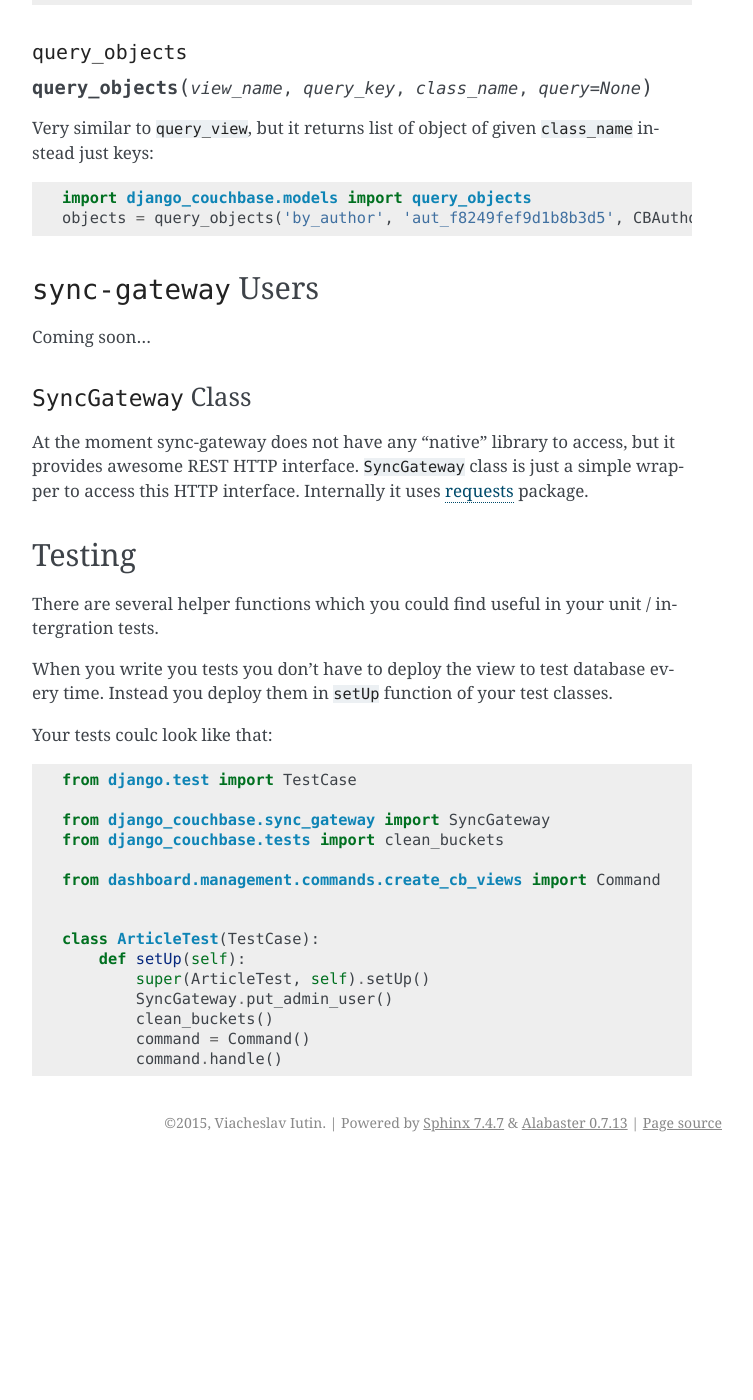
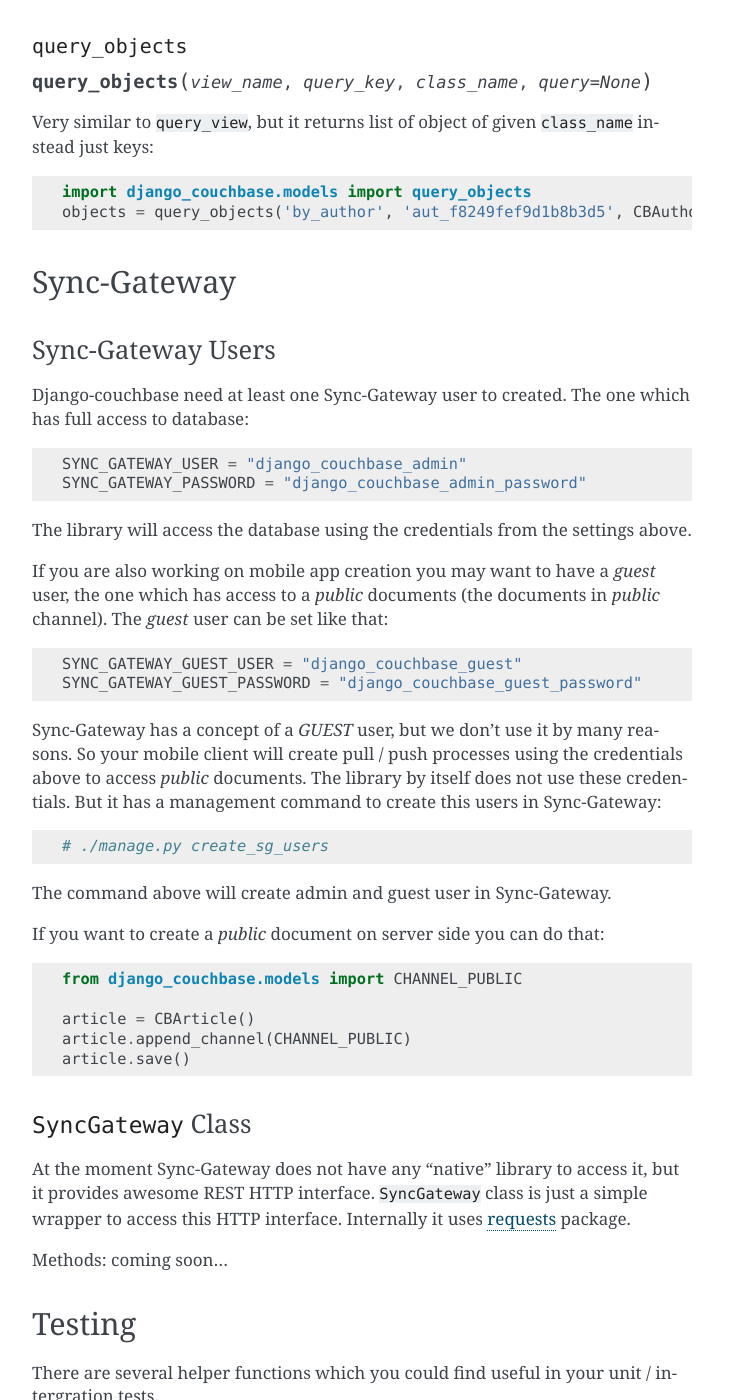
Before and after one commit to smarttradeapp/django_cbtools, a Sphinx documentation site: the page built from docs/tutorial.rst, in a window 1280 px wide and 1400 px high, scrolled down 5172 px. Shown: the whole window, without its empty margins (388-1141 px from the left). Built offline with Sphinx 7.4.7, drawn with Linux system fonts in a browser that asks for light colours; before the commit the page ends 6334 px from its top, so only the background shows below that; some of the changed text lies outside the part shown.

Commit message:
docs: syncgateway intro

```diff
--- a/docs/tutorial.rst
+++ b/docs/tutorial.rst
@@ -6,13 +6,13 @@
 
 Django Couchbase is a wrapper around `couchbase <https://pypi.python.org/pypi/couchbase>`_
 python library plus several hook to
-`sync-gateway <http://developer.couchbase.com/mobile/develop/references/sync-gateway/rest-api/index.html>`_ API.
+`Sync-Gateway <http://developer.couchbase.com/mobile/develop/references/sync-gateway/rest-api/index.html>`_ API.
 
 The document search is perfomred using ``couchbase`` library (directly) connection
 to `couchbase server <http://www.couchbase.com/>`_,
 but saving and retrieving of the document is done using
-`sync-gateway HTTP API <http://developer.couchbase.com/mobile/develop/references/sync-gateway/rest-api/index.html>`_. This is done in order to have documents available for mobile
-clients, which can get all benefits of ``couchbase`` library only through ``sync-gateway``.
+`Sync-Gateway HTTP API <http://developer.couchbase.com/mobile/develop/references/sync-gateway/rest-api/index.html>`_. This is done in order to have documents available for mobile
+clients, which can get all benefits of ``couchbase`` library only through Sync-Gateway.
 
 The essential part of the package is models. They are inherited from django models
 with almost all the benefits they have: can be validated with django forms and have fields
@@ -79,7 +79,7 @@
 
     CouchbaseModelError: Empty channels list can not be saved
 
-Channels. This is how ``sync-gateway`` limit access to the documents
+Channels. This is how Sync-Gateway limit access to the documents
 for different mobile clients. The server side
 framework uses an admin user to create and save documents, so it has
 access to all of them, but we mind mobile clients also. So::
@@ -101,7 +101,7 @@
     article.save()
 
 You can / should read some more about the concept of channels for
-``sync-gateway`` `here <http://developer.couchbase.com/mobile/develop/guides/sync-gateway/channels/index.html>`_.
+Sync-Gateway `here <http://developer.couchbase.com/mobile/develop/guides/sync-gateway/channels/index.html>`_.
 
 
 Load Documents
@@ -261,20 +261,57 @@
     objects = query_objects('by_author', 'aut_f8249fef9d1b8b3d5', CBAuthor)
 
 
-``sync-gateway`` Users
-======================
+Sync-Gateway
+============
 
-Coming soon...
+Sync-Gateway Users
+------------------
+
+Django-couchbase need at least one Sync-Gateway user to created.
+The one which has full access to database::
+
+    SYNC_GATEWAY_USER = "django_couchbase_admin"
+    SYNC_GATEWAY_PASSWORD = "django_couchbase_admin_password"
+
+The library will access the database using the credentials from
+the settings above.
+
+If you are also working on mobile app creation you may want to have
+a `guest` user, the one which has access to a `public` documents
+(the documents in `public` channel).
+The `guest` user can be set like that::
+
+    SYNC_GATEWAY_GUEST_USER = "django_couchbase_guest"
+    SYNC_GATEWAY_GUEST_PASSWORD = "django_couchbase_guest_password"
+
+Sync-Gateway has a concept of a `GUEST` user, but we don't use it by many reasons.
+So your mobile client will create pull / push processes using
+the credentials above to access `public` documents. The library by itself
+does not use these credentials. But it has a management command to create this
+users in Sync-Gateway::
+
+    # ./manage.py create_sg_users
+
+The command above will create admin and guest user in Sync-Gateway.
+
+If you want to create a `public` document on server side you can do that::
+
+    from django_couchbase.models import CHANNEL_PUBLIC
+
+    article = CBArticle()
+    article.append_channel(CHANNEL_PUBLIC)
+    article.save()
 
 
 ``SyncGateway`` Class
 ---------------------
 
-At the moment sync-gateway does not have any "native" library
-to access, but it provides awesome REST HTTP interface. ``SyncGateway``
+At the moment Sync-Gateway does not have any "native" library
+to access it, but it provides awesome REST HTTP interface. ``SyncGateway``
 class is just a simple wrapper to access this HTTP interface. Internally
 it uses `requests <http://docs.python-requests.org/en/latest/>`_ package.
 
+Methods: coming soon...
 
 Testing
 =======
```
